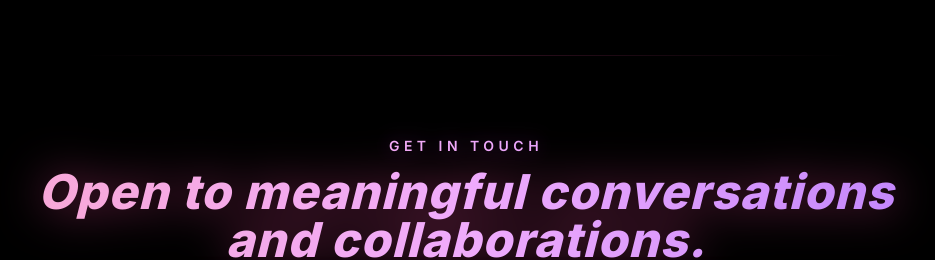
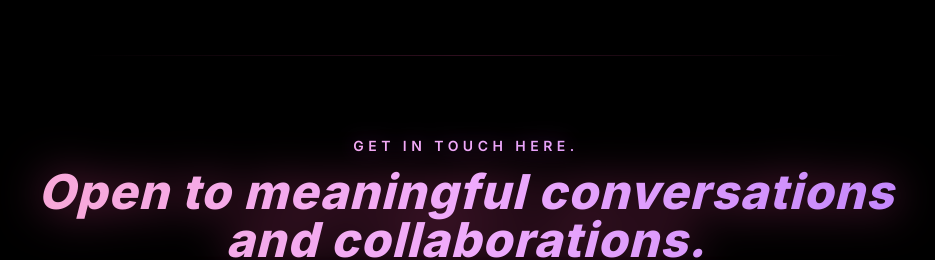
Before and after one commit to shrutiphad/ShrutiPortfolio, a Next.js app: page / in a window 1280 px wide. Shown: the part 5680-5940 px from the top of the page, without its empty margins (174-1109 px from the left). Built offline with nearby package versions, Linux system fonts and the light colour scheme; a web font is replaced by a local one.

Commit message:
final version

```diff
--- a/src/sections/Contact.tsx
+++ b/src/sections/Contact.tsx
@@ -54,7 +54,7 @@ export const ContactSection = () => {
           className="text-center mb-10"
         >
           <p className="uppercase font-semibold tracking-[0.32em] text-[11px] md:text-sm bg-gradient-to-r from-pink-300 via-fuchsia-300 to-purple-400 text-transparent bg-clip-text drop-shadow-[0_0_10px_rgba(217,70,239,0.38)]">
-            Get In Touch
+            Get In Touch here.
           </p>
           <h2 className="
             mt-3
```
